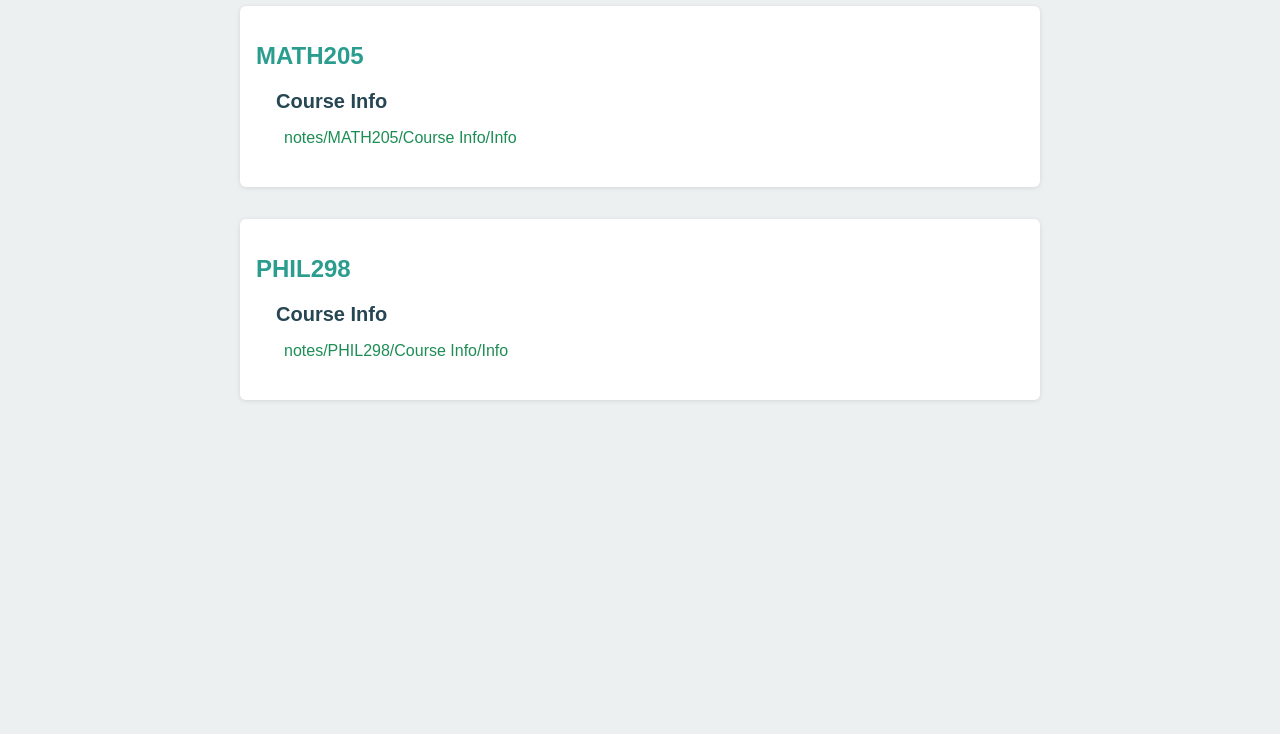
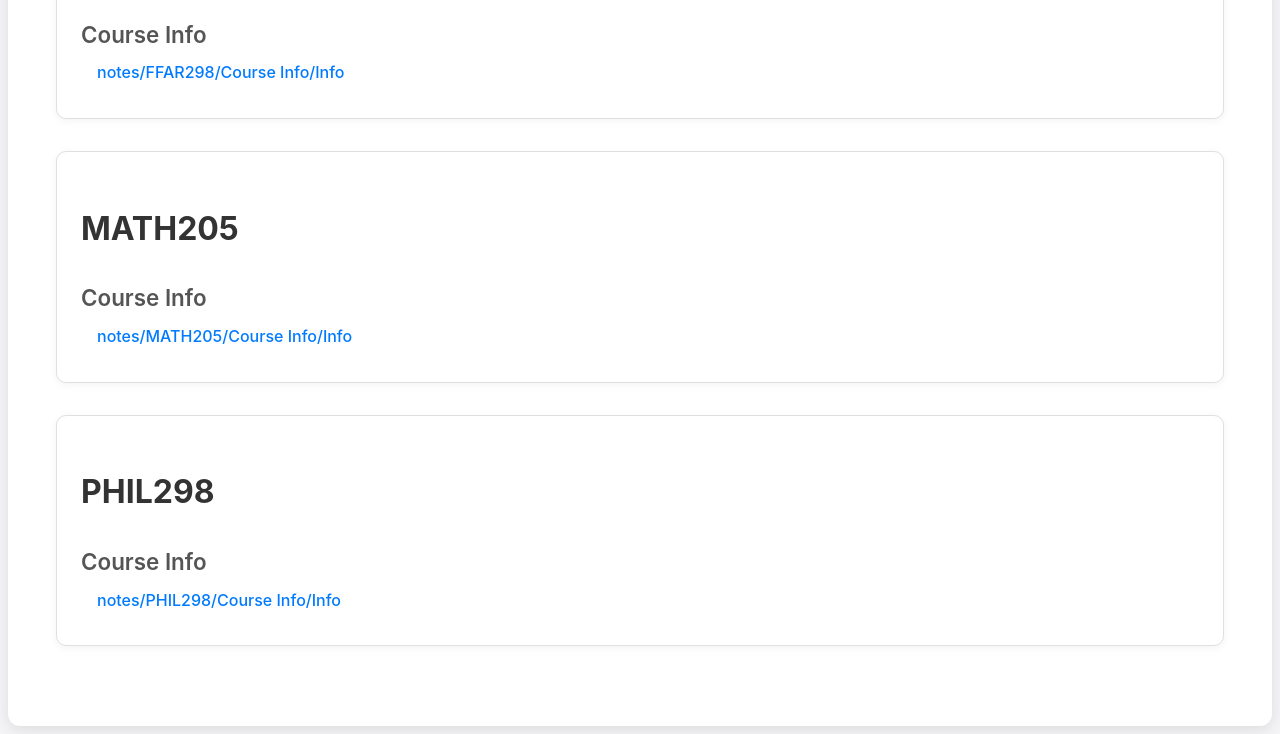
Before and after one commit to carsonSgit/ConcordiaNotes, a Gatsby site: page / in a window 1280 px wide. Shown: the part 550-1284 px from the top of the page. Before the commit the page ends 1022 px from the top, so only its background shows below. Built offline with nearby package versions, Linux system fonts and the light colour scheme; Gatsby itself is replaced by a stand-in of ours.

Commit message:
style: Tweaks to styling

```diff
--- a/package.json
+++ b/package.json
@@ -19,6 +19,7 @@
   },
   "homepage": "https://github.com/carsonSgit/ConcordiaNotes#readme",
   "dependencies": {
+    "@primer/octicons-react": "^19.14.0",
     "gatsby": "^5.14.1",
     "gatsby-plugin-sharp": "^5.13.1",
     "gatsby-plugin-styled-components": "^6.13.1",
--- a/public/page-data/index/page-data.json
+++ b/public/page-data/index/page-data.json
@@ -1 +1 @@
-{"componentChunkName":"component---src-pages-index-js","path":"/","result":{"data":{"allMarkdownRemark":{"edges":[{"node":{"frontmatter":{"title":""},"fields":{"slug":"notes/EXCI233/Course Info/Info"},"parent":{"relativeDirectory":"EXCI233/Course Info"}}},{"node":{"frontmatter":{"title":""},"fields":{"slug":"notes/FFAR298/Course Info/Info"},"parent":{"relativeDirectory":"FFAR298/Course Info"}}},{"node":{"frontmatter":{"title":""},"fields":{"slug":"notes/MATH205/Course Info/Info"},"parent":{"relativeDirectory":"MATH205/Course Info"}}},{"node":{"frontmatter":{"title":""},"fields":{"slug":"notes/PHIL298/Course Info/Info"},"parent":{"relativeDirectory":"PHIL298/Course Info"}}}]}},"pageContext":{}},"staticQueryHashes":[],"slicesMap":{}}
+{"componentChunkName":"component---src-pages-index-js","path":"/","result":{"data":{"allMarkdownRemark":{"edges":[{"node":{"frontmatter":{"title":""},"fields":{"slug":"notes/EXCI233/Course Info/Info"},"parent":{"relativeDirectory":"EXCI233/Course Info"}}},{"node":{"frontmatter":{"title":""},"fields":{"slug":"notes/PHIL298/Course Info/Info"},"parent":{"relativeDirectory":"PHIL298/Course Info"}}},{"node":{"frontmatter":{"title":""},"fields":{"slug":"notes/FFAR298/Course Info/Info"},"parent":{"relativeDirectory":"FFAR298/Course Info"}}},{"node":{"frontmatter":{"title":""},"fields":{"slug":"notes/MATH205/Course Info/Info"},"parent":{"relativeDirectory":"MATH205/Course Info"}}}]}},"pageContext":{}},"staticQueryHashes":[],"slicesMap":{}}
--- a/src/pages/index.js
+++ b/src/pages/index.js
@@ -3,69 +3,72 @@ import { graphql, Link } from "gatsby";
 import styled, { createGlobalStyle, ThemeProvider } from "styled-components";
 import _ from "lodash";
 
-// Change these to fit your preferred colour style
+// Change this stuff to fit your preferred colour style
 const theme = {
-  body: '#ecf0f1',
-  text: '#34495e',
-  title: '#264653',
-  h2: '#2a9d8f',
-  h3: '#264653',
-  element: '#1d8d55',
-  elementHover: '#46b989',
-  generalBg: '#fff'
+  body: '#f5f5f7',
+  text: '#1d1d1f',
+  title: '#000000',
+  h2: '#333333',
+  h3: '#555555',
+  element: '#007aff',
+  elementHover: '#005bb5',
+  generalBg: '#ffffff',
 };
 
 const GlobalStyle = createGlobalStyle`
   body {
     background-color: ${({ theme }) => theme.body};
     color: ${({ theme }) => theme.text};
+    font-family: -apple-system, BlinkMacSystemFont, "Segoe UI", Roboto, "Helvetica Neue", Arial, sans-serif;
+    line-height: 1.6;
     transition: background-color 0.3s ease, color 0.3s ease;
   }
 `;
 
 const Container = styled.div`
-  padding: 2rem;
-  font-family: Arial, sans-serif;
-  border-radius: 8px;
-  max-width: 800px;
-  margin: 0 auto;
+  padding: 3rem;
+  border-radius: 12px;
+  box-shadow: 0 4px 16px rgba(0, 0, 0, 0.1);
+  background-color: ${({ theme }) => theme.generalBg};
 `;
 
 const Title = styled.h1`
-  font-size: 2rem;
+  font-size: 2.5rem;
+  font-weight: 700;
   color: ${({ theme }) => theme.title};
   text-align: center;
-  margin-bottom: 2rem;
 `;
 
 const ClassContainer = styled.div`
   margin-bottom: 2rem;
-  padding: 1rem;
+  padding: 1.5rem;
   background-color: ${({ theme }) => theme.generalBg};
-  border-radius: 6px;
-  box-shadow: 0 1px 5px rgba(0, 0, 0, 0.1);
+  border-radius: 10px;
+  box-shadow: 0 2px 8px rgba(0, 0, 0, 0.05);
+  border: 1px solid #e0e0e0;
 `;
 
 const ClassTitle = styled.h2`
-  font-size: 1.5rem;
+  font-size: 2rem;
   color: ${({ theme }) => theme.h2};
-  margin-bottom: 0.5rem;
+  font-weight: 700;
 `;
 
 const WeekContainer = styled.div`
-  margin-left: 20px;
-  margin-bottom: 1.5rem;
+  margin-left: 0rem;
 `;
 
 const WeekTitle = styled.h3`
-  font-size: 1.25rem;
+  font-size: 1.4rem;
   color: ${({ theme }) => theme.h3};
   margin-bottom: 0.5rem;
+  font-weight: 600;
 `;
 
 const NoteList = styled.ul`
-  list-style-type: none;
+  list-style: none;
   padding-left: 0;
+  margin: 0;
 `;
 
 const NoteItem = styled.li`
@@ -75,15 +78,15 @@ const NoteItem = styled.li`
 const NoteLink = styled(Link)`
   text-decoration: none;
   color: ${({ theme }) => theme.element};
-  padding: 0.5rem;
-  border-radius: 4px;
-  transition: 0.2s ease-in-out;
+  padding: 0.5rem 1rem;
+  border-radius: 8px;
+  font-weight: 500;
 
   &:hover {
-    background-color: ${({ theme }) => theme.elementHover};
-    color: ${({ theme }) => theme.generalBg};
+    text-decoration: underline;
   }
 `;
+
 
 const IndexPage = ({ data }) => {
   const notes = data.allMarkdownRemark.edges;
```
Also changed, not shown: src/templates/noteTemplate.js (+54 -42 lines), 1 other file.
